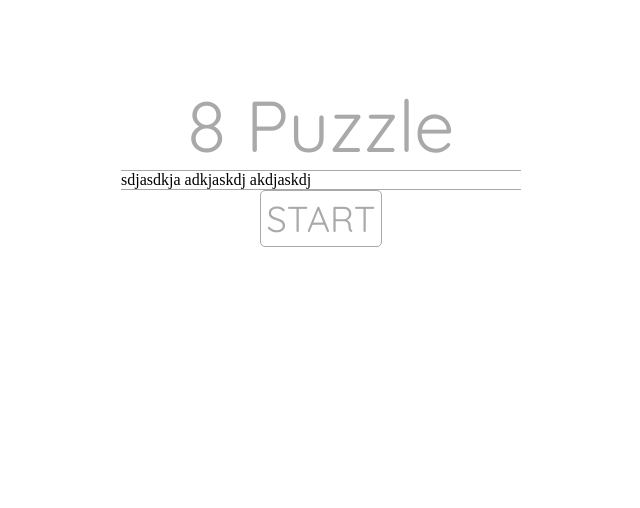
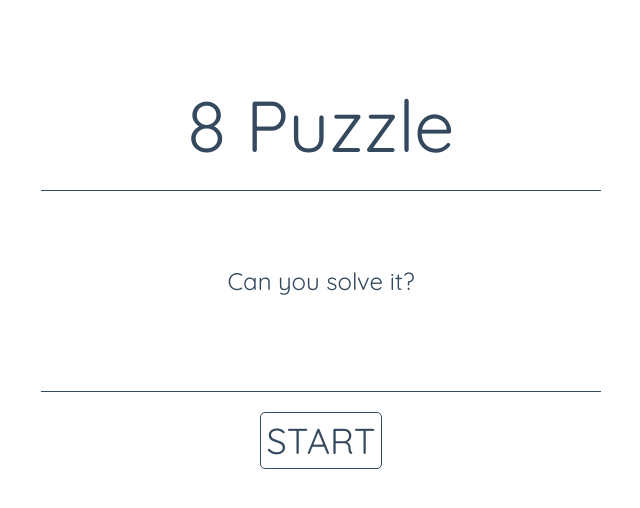
Before and after one commit to abdurahman-ctis/8Puzzle, a plain HTML site: page index.html in a window 1280 px wide. Shown: the whole page, without its empty margins (319-959 px from the left). Drawn offline with nearby package versions, Linux system fonts and the light colour scheme.

Commit message:
welcome page

```diff
--- a/index.html
+++ b/index.html
@@ -16,22 +16,18 @@
             8 Puzzle
         </div>
         <div id="info">
-            sdjasdkja
-
-            adkjaskdj
-
-            akdjaskdj
+            <p>CTIS - Web Technologies 1<br/>PROJECT<br/>Fall 2018</p>
         </div>
         <div class="button">
             START
         </div>
     </div>
 
-    <div id="choose">
+    <div id="choose" style="display:none">
 
     </div>
 
-    <div id="game">
+    <div id="game" style="display:none">
 
 
     </div>
--- a/script.js
+++ b/script.js
@@ -1,7 +1,23 @@
+// messages
+var messages = ["CTIS - Web Technologies 1<br/>PROJECT<br/>Fall 2018",
+                "BY<br/>Abdurahman Atakishiyev<br/>21701324",
+                "<br/>Can you solve it?<br/>"];
+var i = 1;
+
+// init
 $(function(){
 
     $(".button").mouseenter(function(){
-        $(this).animate({backgroundColor: "darkgray"}, 1000);
+        $(this).css("cursor", "pointer");
     });
 
+    var timer = setInterval(function() {
+
+        $("#info p").fadeOut(500, function() {
+            $(this).html(messages[i]).fadeIn(500);
+            i = (i+1)%3;
+        })
+
+    }, 2000);
+
 });
--- a/style.css
+++ b/style.css
@@ -1,20 +1,35 @@
 @import url('https://fonts.googleapis.com/css?family=Quicksand');
 
+* {margin: 0; padding: 0;}
+
 #welcome {
-    width: 400px;
+    width: 600px;
     margin: 80px auto;
+}
+
+div {
+    margin: 20px;
 }
 
 #title {
     text-align: center;
     font-family: 'Quicksand';
     font-size: 72px;
-    color: darkgray;
+    color: #34495e;
 }
 
 #info {
-    border-top: 1px darkgray solid;
-    border-bottom: 1px darkgray solid;
+    border-top: 1px #34495e solid;
+    border-bottom: 1px #34495e solid;
+    height: 200px;
+}
+
+#info p {
+    font-family: 'Quicksand';
+    font-size: 24px;
+    color: #34495e;
+    line-height: 60px;
+    text-align: center;
 }
 
 .button {
@@ -22,9 +37,16 @@
     text-align: center;
     padding: 5px;
     width: 110px;
-    border: 1px darkgray solid;
+    border: 1px #34495e solid;
     border-radius: 5px;
     font-family: 'Quicksand';
     font-size: 36px;
-    color: darkgray;
+    color: #34495e;
+    transition: all ease 0.5s;
+
 }
+
+.button:hover {
+    background: #34495e;
+    color: black;
+}
```
